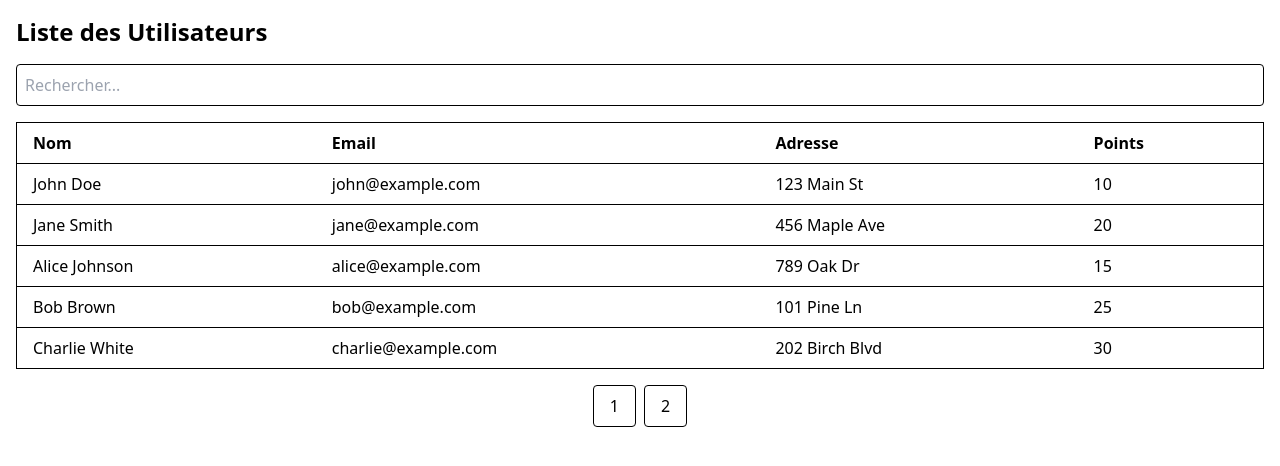
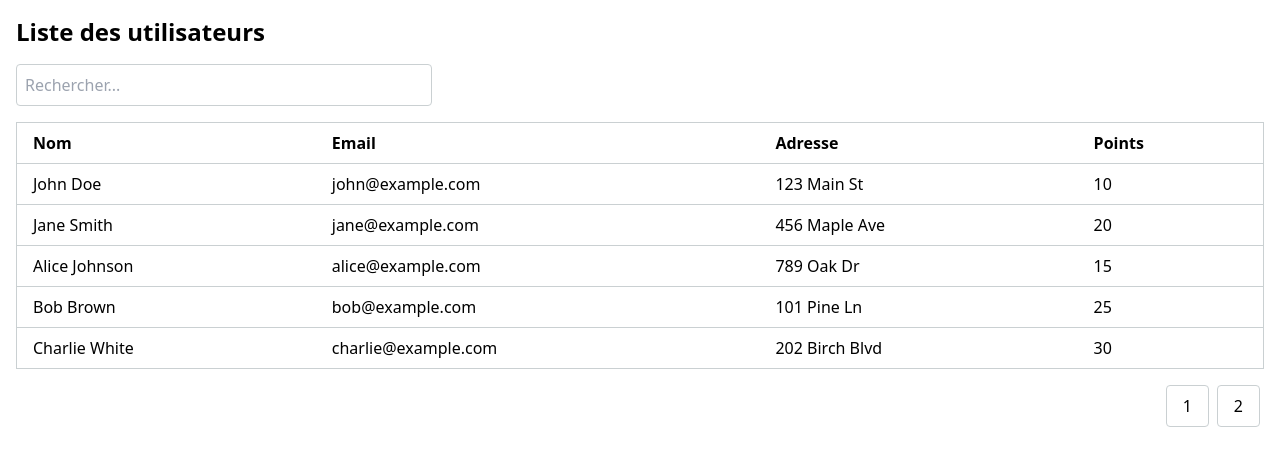
Before and after one commit to IzzoBio/frontend, a React (Vite) app: page /List in a window 1280 px wide. Shown: the top 466 px of the page. Built offline with nearby package versions, Linux system fonts and the light colour scheme.

Commit message:
feat: remodeling the table

```diff
--- a/src/app/UserList/UserList.jsx
+++ b/src/app/UserList/UserList.jsx
@@ -45,42 +45,44 @@ const List = () => {
 
     return (
         <div className="container mx-auto p-4">
-            <h1 className="text-2xl font-bold mb-4">Liste des Utilisateurs</h1>
+            <h1 className="text-2xl font-bold mb-4">Liste des utilisateurs</h1>
+            <div className="flex mb-4">
                 <input
                     type="text"
                     placeholder="Rechercher..."
                     value={searchTerm}
                     onChange={handleSearch}
-                className="mb-4 p-2 border border-gray-300 rounded w-full"
+                    className="p-2 border border-gray-300 border-[#cad0d2] rounded w-1/3"
                 />
-            <table className="min-w-full bg-white border border-gray-300">
+            </div>
+            <table className="min-w-full bg-white border border-gray-300 border-[#cad0d2]">
                 <thead>
                     <tr className="bg-gray-100">
-                        <th className="border-b px-4 py-2 text-left">Nom</th>
-                        <th className="border-b px-4 py-2 text-left">Email</th>
-                        <th className="border-b px-4 py-2 text-left">Adresse</th>
-                        <th className="border-b px-4 py-2 text-left">Points</th>
+                        <th className="border-b border-[#cad0d2] px-4 py-2 text-left">Nom</th>
+                        <th className="border-b border-[#cad0d2] px-4 py-2 text-left">Email</th>
+                        <th className="border-b border-[#cad0d2] px-4 py-2 text-left">Adresse</th>
+                        <th className="border-b border-[#cad0d2] px-4 py-2 text-left">Points</th>
                     </tr>
                 </thead>
                 <tbody>
                     {currentUsers.map(user => (
                         <tr key={user.id} className="hover:bg-gray-50">
-                            <td className="border-b px-4 py-2 text-left">{user.name}</td>
-                            <td className="border-b px-4 py-2 text-left">{user.email}</td>
-                            <td className="border-b px-4 py-2 text-left">{user.address}</td>
-                            <td className="border-b px-4 py-2 text-left">{user.points}</td>
+                            <td className="border-b border-[#cad0d2] px-4 py-2 text-left">{user.name}</td>
+                            <td className="border-b border-[#cad0d2] px-4 py-2 text-left">{user.email}</td>
+                            <td className="border-b border-[#cad0d2] px-4 py-2 text-left">{user.address}</td>
+                            <td className="border-b border-[#cad0d2] px-4 py-2 text-left">{user.points}</td>
                         </tr>
                     ))}
                 </tbody>
             </table>
-            <div className="mt-4 flex justify-center">
+            <div className="mt-4 flex justify-end">
                 <nav>
-                    <ul className="flex list-style-none">
+                    <ul className="flex list-style-none ">
                         {Array.from({ length: Math.ceil(filteredUsers.length / usersPerPage) }, (_, i) => (
                             <li key={i + 1} className="mx-1">
                                 <button
                                     onClick={() => paginate(i + 1)}
-                                    className={`px-4 py-2 border rounded ${currentPage === i + 1 ? 'bg-blue-500 text-white' : 'bg-white text-blue-500'}`}
+                                    className={`px-4 py-2 border border-[#cad0d2] rounded ${currentPage === i + 1 ? 'bg-blue-500 text-white' : 'bg-white text-blue-500'}`}
                                 >
                                     {i + 1}
                                 </button>
```
Lines whose indentation alone changed are shown as unchanged.
